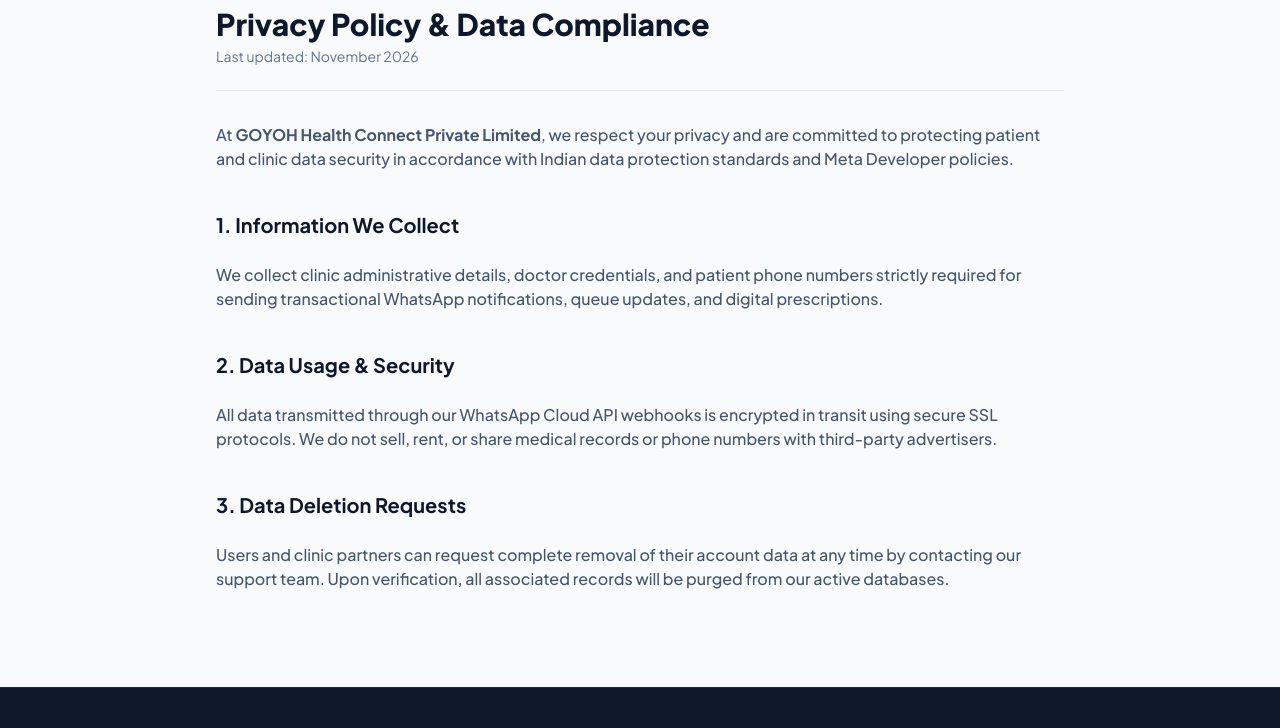
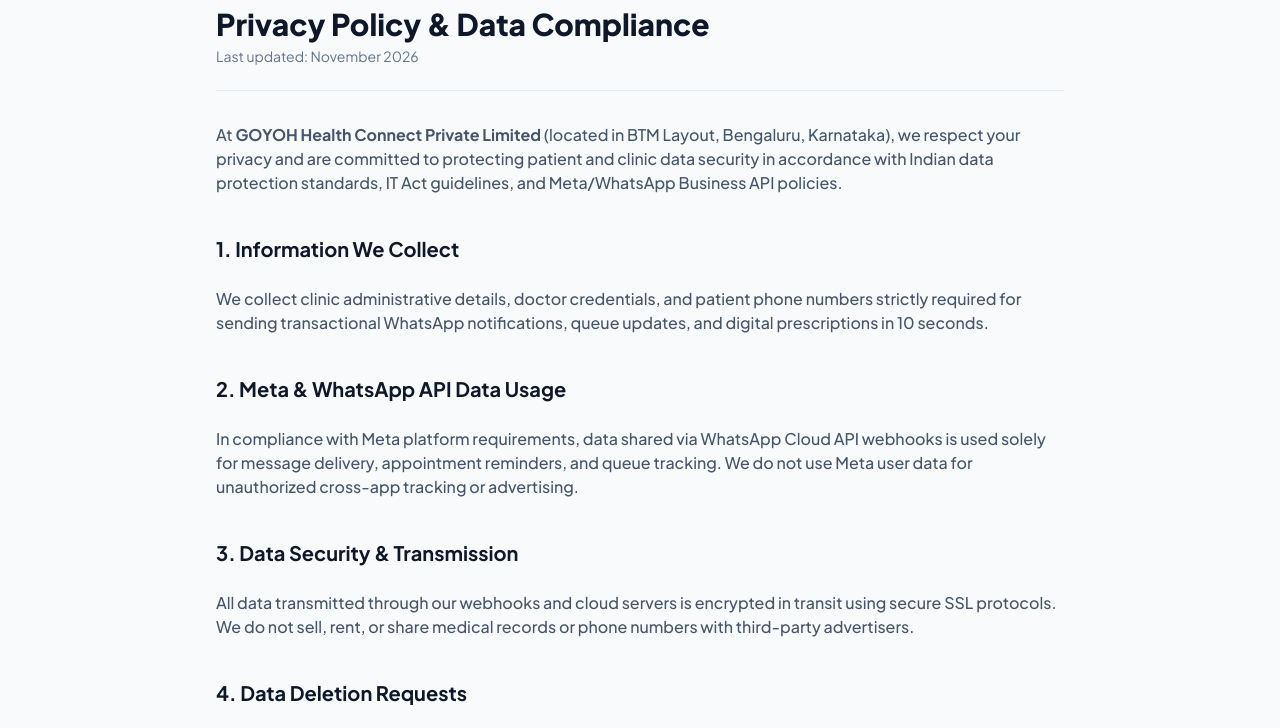
Before and after one commit to goyoh1359-ui/goyoh, a plain HTML site: page index.html in a window 1280 px wide. Shown: the part 2790-3518 px from the top of the page. Drawn offline with nearby package versions, Linux system fonts and the light colour scheme.

Commit message:
Update index.html

```diff
--- a/index.html
+++ b/index.html
@@ -272,24 +272,26 @@
             if(selBtn) selBtn.className = "block w-full py-2.5 bg-white text-indigo-900 text-center font-bold text-xs rounded-xl transition shadow-lg hover:bg-indigo-50";
         }
     </script>
-
-    <!-- Privacy Policy Section -->
+<!-- Privacy Policy Section -->
     <section id="privacy" class="py-24 max-w-4xl mx-auto px-6 space-y-8">
         <div class="border-b border-slate-200 pb-6">
             <h2 class="text-3xl font-extrabold text-slate-900">Privacy Policy & Data Compliance</h2>
             <p class="text-sm text-slate-500 mt-1">Last updated: November 2026</p>
         </div>
         <div class="prose prose-slate max-w-none space-y-6 text-slate-600 font-medium">
-            <p>At <strong>GOYOH Health Connect Private Limited</strong>, we respect your privacy and are committed to protecting patient and clinic data security in accordance with Indian data protection standards and Meta Developer policies.</p>
+            <p>At <strong>GOYOH Health Connect Private Limited</strong> (located in BTM Layout, Bengaluru, Karnataka), we respect your privacy and are committed to protecting patient and clinic data security in accordance with Indian data protection standards, IT Act guidelines, and Meta/WhatsApp Business API policies.</p>
 
             <h3 class="text-xl font-bold text-slate-900 pt-4">1. Information We Collect</h3>
-            <p>We collect clinic administrative details, doctor credentials, and patient phone numbers strictly required for sending transactional WhatsApp notifications, queue updates, and digital prescriptions.</p>
+            <p>We collect clinic administrative details, doctor credentials, and patient phone numbers strictly required for sending transactional WhatsApp notifications, queue updates, and digital prescriptions in 10 seconds.</p>
 
-            <h3 class="text-xl font-bold text-slate-900 pt-4">2. Data Usage & Security</h3>
-            <p>All data transmitted through our WhatsApp Cloud API webhooks is encrypted in transit using secure SSL protocols. We do not sell, rent, or share medical records or phone numbers with third-party advertisers.</p>
+            <h3 class="text-xl font-bold text-slate-900 pt-4">2. Meta & WhatsApp API Data Usage</h3>
+            <p>In compliance with Meta platform requirements, data shared via WhatsApp Cloud API webhooks is used solely for message delivery, appointment reminders, and queue tracking. We do not use Meta user data for unauthorized cross-app tracking or advertising.</p>
 
-            <h3 class="text-xl font-bold text-slate-900 pt-4">3. Data Deletion Requests</h3>
-            <p>Users and clinic partners can request complete removal of their account data at any time by contacting our support team. Upon verification, all associated records will be purged from our active databases.</p>
+            <h3 class="text-xl font-bold text-slate-900 pt-4">3. Data Security & Transmission</h3>
+            <p>All data transmitted through our webhooks and cloud servers is encrypted in transit using secure SSL protocols. We do not sell, rent, or share medical records or phone numbers with third-party advertisers.</p>
+
+            <h3 class="text-xl font-bold text-slate-900 pt-4">4. Data Deletion Requests</h3>
+            <p>Users and clinic partners can request complete removal of their account data and associated records at any time. To request data purging, please email us directly at <strong>goyoh571@gmail.com</strong> with your registered phone number or clinic ID. Upon verification, all records will be permanently purged from our active databases.</p>
         </div>
     </section>
 
```
